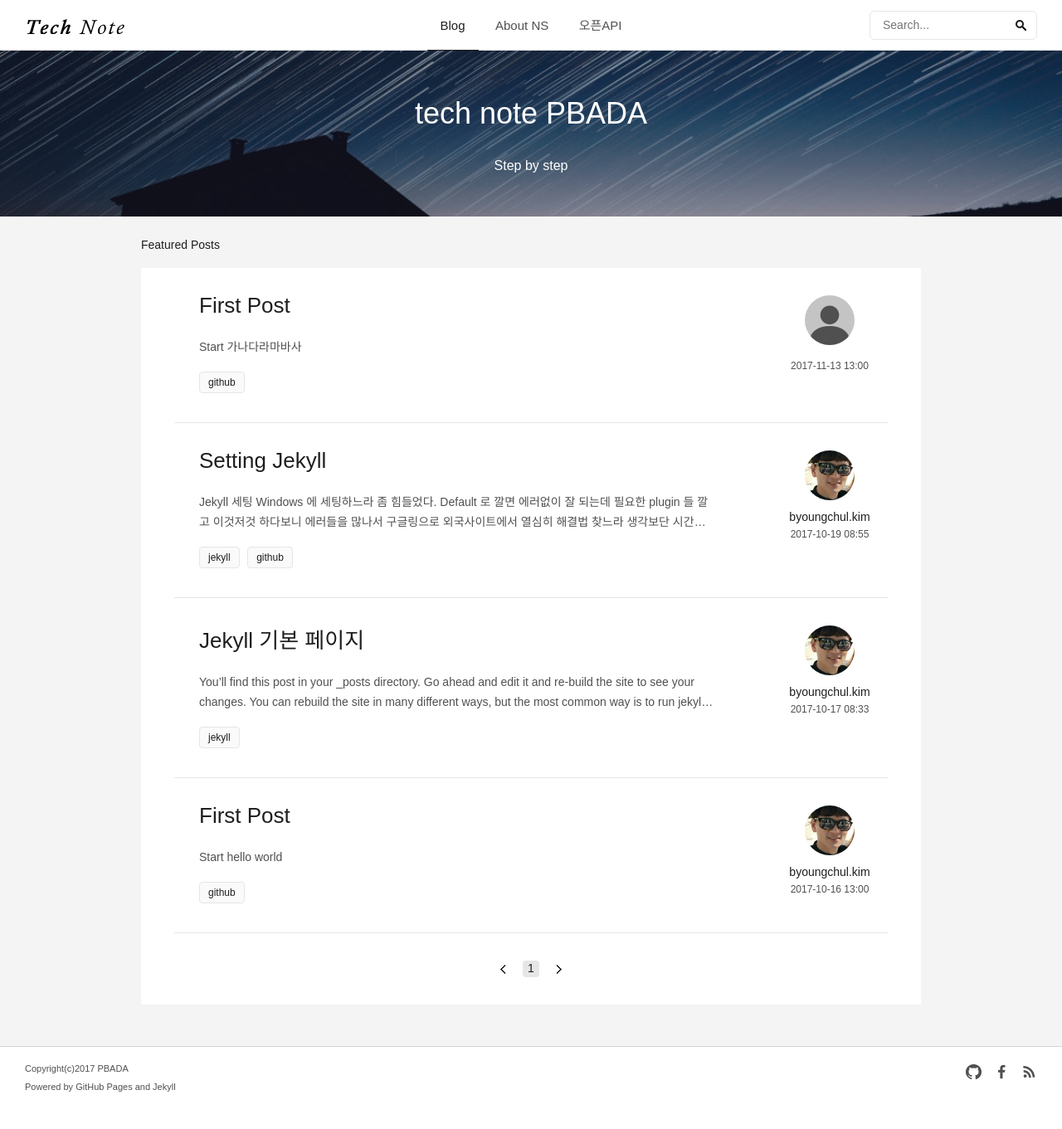
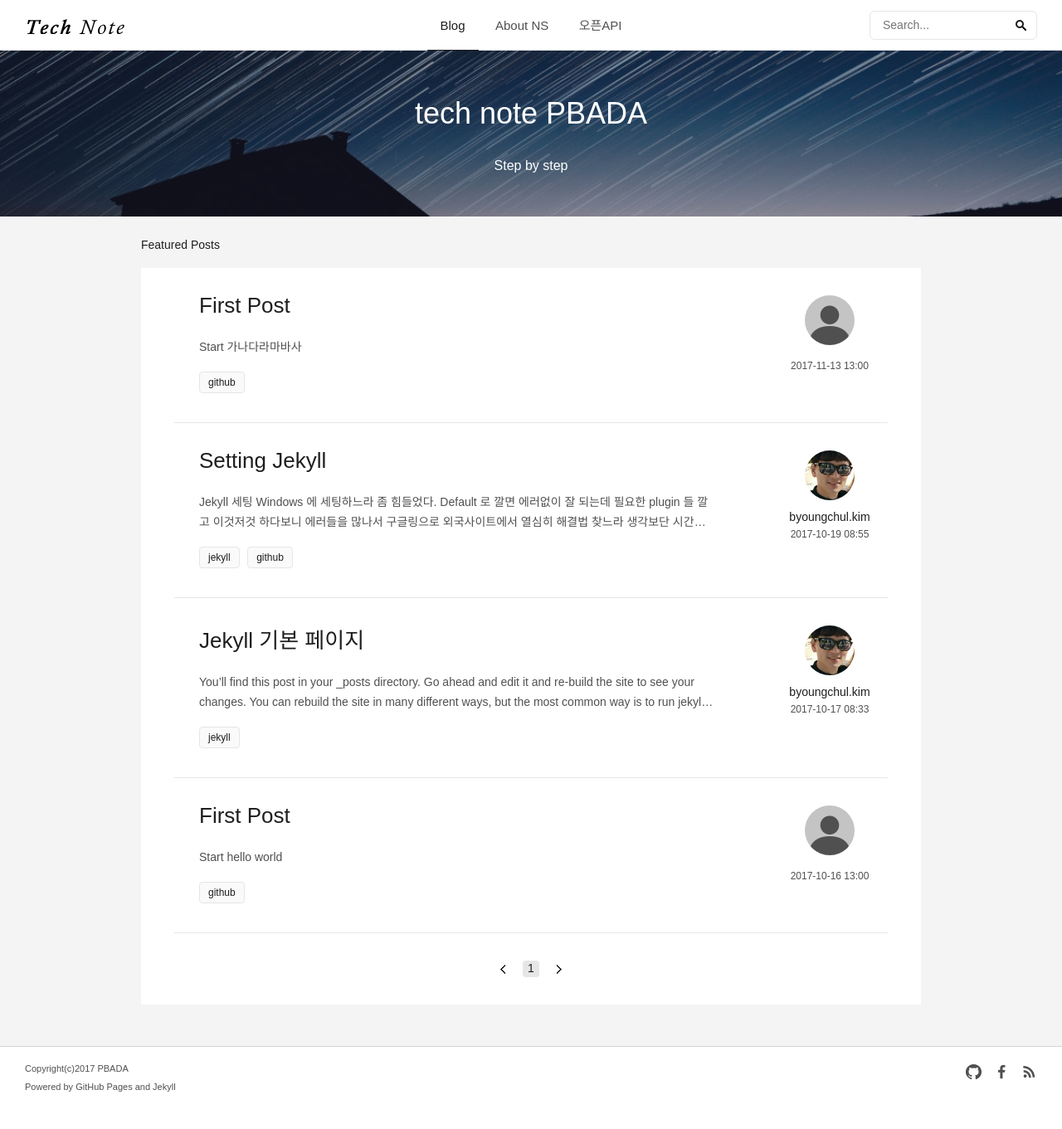
Before and after one commit to nsshopping/nsshopping.github.io, a Jekyll site: the page built from index.html, in a window 1280 px wide. Shown: the whole page at 83% size. Built offline with Jekyll 4.4.1, drawn with Linux system fonts in a browser that asks for light colours; some web fonts are replaced; the list of posts is cut into pages by our own code; comment, search, counter and statistics services are not loaded.

Commit message:
Update 2017-10-16-First-post.md

```diff
--- a/_posts/2017-10-16-First-post.md
+++ b/_posts/2017-10-16-First-post.md
@@ -1,7 +1,7 @@
 ---
 layout: post
 title: 'First Post'
-author: byoungchul.kim
+author: pbada
 date: 2017-10-16 13:00
 tags: [github]
 image: /files/covers/first_post.jpg
```
